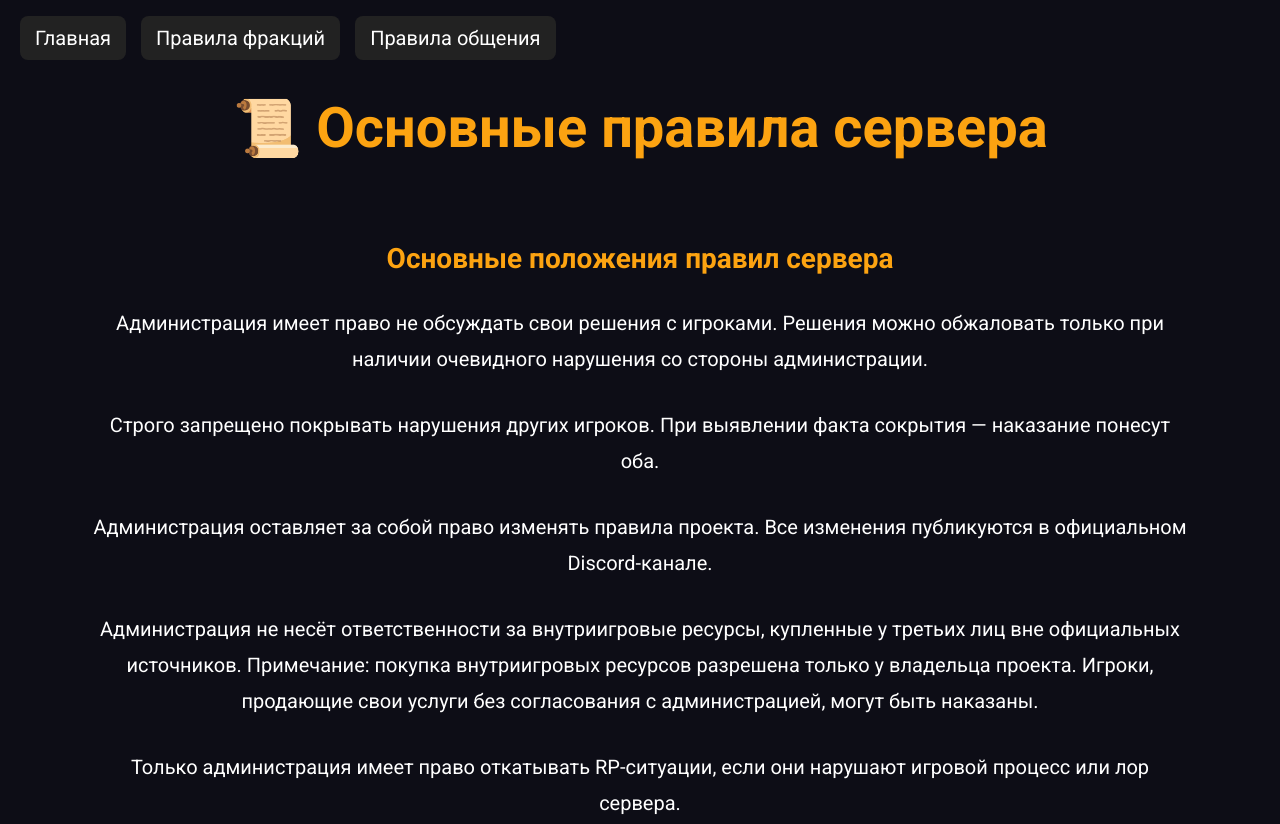
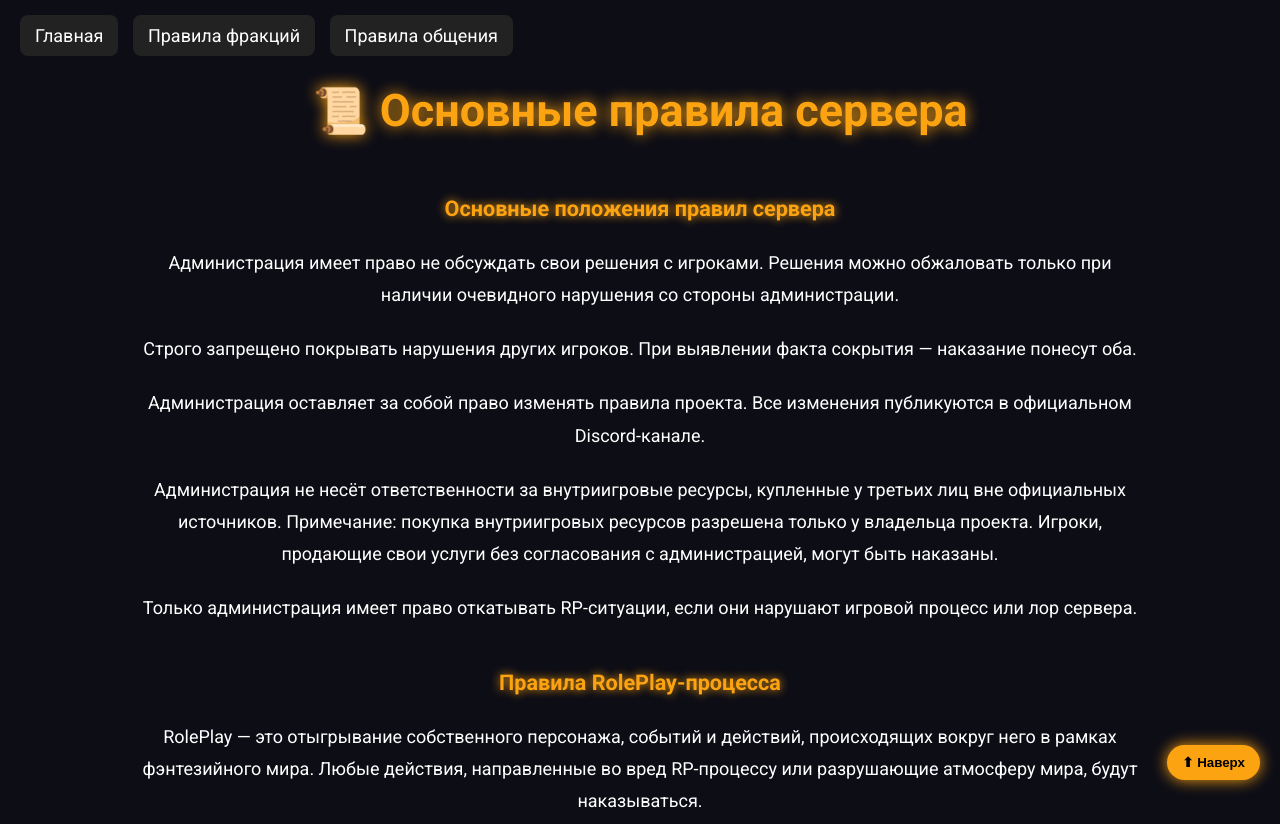
Before and after one commit to ShvepsikSebas/Overlord-MMORP, a plain HTML site: page rules.html in a window 1280 px wide. Shown: the top 824 px of the page. Drawn offline with Linux system fonts and the light colour scheme.

Commit message:
Update rules.html

```diff
--- a/rules.html
+++ b/rules.html
@@ -13,13 +13,14 @@
       color: #fff;
       font-family: 'Roboto', sans-serif;
       line-height: 1.8;
-      font-size: 20px;
+      font-size: 18px;
     }
     h1 {
-      font-size: 2.8em;
+      font-size: 2.5em;
       margin-bottom: 30px;
       text-align: center;
       color: #fca311;
+      text-shadow: 0 0 15px #fca311;
     }
     .nav {
       position: fixed;
@@ -33,24 +34,43 @@
       padding: 10px 15px;
       border-radius: 8px;
       margin-right: 10px;
-      transition: background-color 0.3s;
+      transition: background-color 0.3s, box-shadow 0.3s;
     }
     .nav a:hover {
       background-color: #444;
+      box-shadow: 0 0 10px #fca311;
     }
     .content {
-      max-width: 1100px;
+      max-width: 1000px;
       margin: 0 auto;
       text-align: center;
     }
     .content p {
-      margin-bottom: 1.5em;
+      margin-bottom: 1.2em;
     }
     .content strong {
       display: block;
-      margin-top: 2em;
-      font-size: 1.4em;
+      margin-top: 1.8em;
+      font-size: 1.2em;
       color: #fca311;
+      text-shadow: 0 0 10px #fca311;
+    }
+    .to-top {
+      position: fixed;
+      bottom: 20px;
+      right: 20px;
+      background-color: #fca311;
+      color: #000;
+      padding: 10px 15px;
+      border: none;
+      border-radius: 50px;
+      font-weight: bold;
+      cursor: pointer;
+      box-shadow: 0 0 15px #fca311;
+      transition: opacity 0.3s ease-in-out;
+    }
+    .to-top:hover {
+      opacity: 0.8;
     }
   </style>
 </head>
@@ -121,6 +141,8 @@
 
     <strong>NLR — New Life Rule</strong>
     <p>Каждый раз, когда вы умираете в битве, это считается "критическим ранением", вас отправляют обратно на базу и вас там лечат. Это ролевое объяснение. Вместо вас умер какой-то безымянный боец вашего королевства. NLR действует 5 минут после смерти. Во время этих пяти минут игрок не имеет права покидать спаун.</p>
-  </div>
+   </div>
+
+  <button class="to-top" onclick="window.scrollTo({ top: 0, behavior: 'smooth' });">⬆ Наверх</button>
 </body>
 </html>
```
